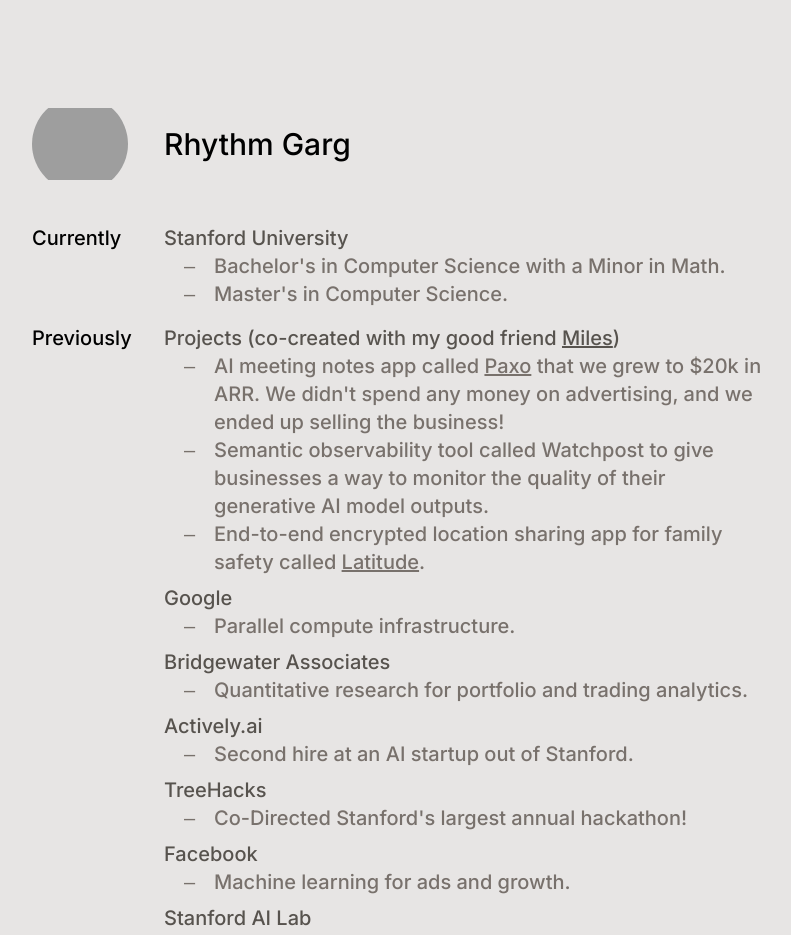
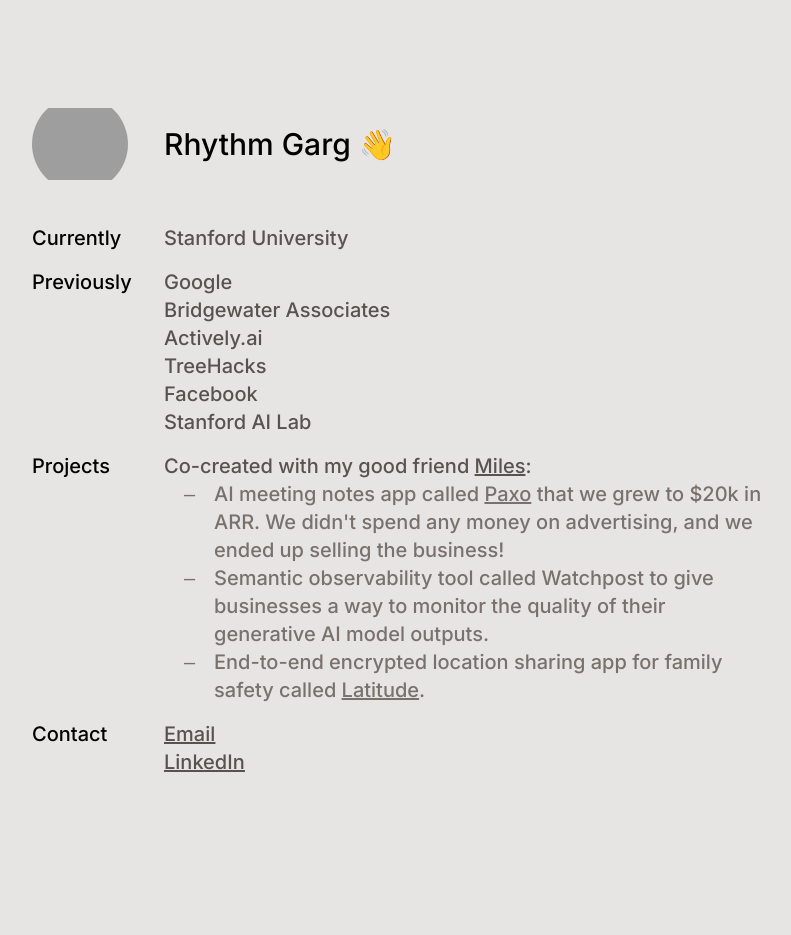
Before and after one commit to coderrg/personal-site, a Next.js app: page / in a window 1280 px wide. Shown: the top 935 px of the page, without its empty margins (64-855 px from the left). After the commit the page ends 872 px from the top, so only its background shows below. Built offline with nearby package versions, Linux system fonts and the light colour scheme; grey boxes are pictures that could not be loaded.

Commit message:
Cut content

```diff
--- a/pages/index.tsx
+++ b/pages/index.tsx
@@ -25,21 +25,13 @@
             priority={true}
           />
         </div>
-        <h1 className="text-black dark:text-white text-3xl grid place-items-center justify-start">Rhythm Garg</h1>
+        <h1 className="text-black dark:text-white text-3xl grid place-items-center justify-start">Rhythm Garg 👋</h1>
 
         <h2 className="header-text mt-8">Currently</h2>
         <div className="mt-8 content-column">
           <ul>
             <li>
               Stanford University
-              <ul>
-                <li className="project-bullet">
-                  Bachelor&apos;s in Computer Science with a Minor in Math.
-                </li>
-                <li className="project-bullet">
-                  Master&apos;s in Computer Science.
-                </li>
-              </ul>
             </li>
           </ul>
         </div>
@@ -48,8 +40,30 @@
         <div className="mt-4 content-column">
           <ul>
             <li>
-              Projects (co-created with my good friend <a href="https://miles.land/" className="underline">Miles</a>)
+              Google
+            </li>
+            <li>
+              Bridgewater Associates
+            </li>
+            <li>
+              Actively.ai
+            </li>
+            <li>
+              TreeHacks
+            </li>
+            <li>
+              Facebook
+            </li>
+            <li>
+              Stanford AI Lab
+            </li>
+          </ul>
+        </div>
+
+        <h2 className="header-text mt-4">Projects</h2>
+        <div className="mt-4 content-column">
           <ul>
+            Co-created with my good friend <a href="https://miles.land/" className="underline">Miles</a>:
             <li className="project-bullet">
               AI meeting notes app called <a href="https://www.paxo.ai/" className="underline">Paxo</a> that
               we grew to $20k in ARR. We didn&apos;t spend any money on advertising, and
@@ -61,56 +75,6 @@
             </li>
             <li className="project-bullet">
               End-to-end encrypted location sharing app for family safety called <a href="https://heylatitude.com/" className="underline">Latitude</a>.
-                </li>
-              </ul>
-            </li>
-            <li className="mt-2">
-              Google
-              <ul>
-                <li className="project-bullet">
-                  Parallel compute infrastructure.
-                </li>
-              </ul>
-            </li>
-            <li className="mt-2">
-              Bridgewater Associates
-              <ul>
-                <li className="project-bullet">
-                  Quantitative research for portfolio and trading analytics.
-                </li>
-              </ul>
-            </li>
-            <li className="mt-2">
-              Actively.ai
-              <ul>
-                <li className="project-bullet">
-                  Second hire at an AI startup out of Stanford.
-                </li>
-              </ul>
-            </li>
-            <li className="mt-2">
-              TreeHacks
-              <ul>
-                <li className="project-bullet">
-                  Co-Directed Stanford&apos;s largest annual hackathon!
-                </li>
-              </ul>
-            </li>
-            <li className="mt-2">
-              Facebook
-              <ul>
-                <li className="project-bullet">
-                  Machine learning for ads and growth.
-                </li>
-              </ul>
-            </li>
-            <li className="mt-2">
-              Stanford AI Lab
-              <ul>
-                <li className="project-bullet">
-                  Reinforcement learning for fraud detection.
-                </li>
-              </ul>
             </li>
           </ul>
         </div>
```
Lines whose indentation alone changed are shown as unchanged.
